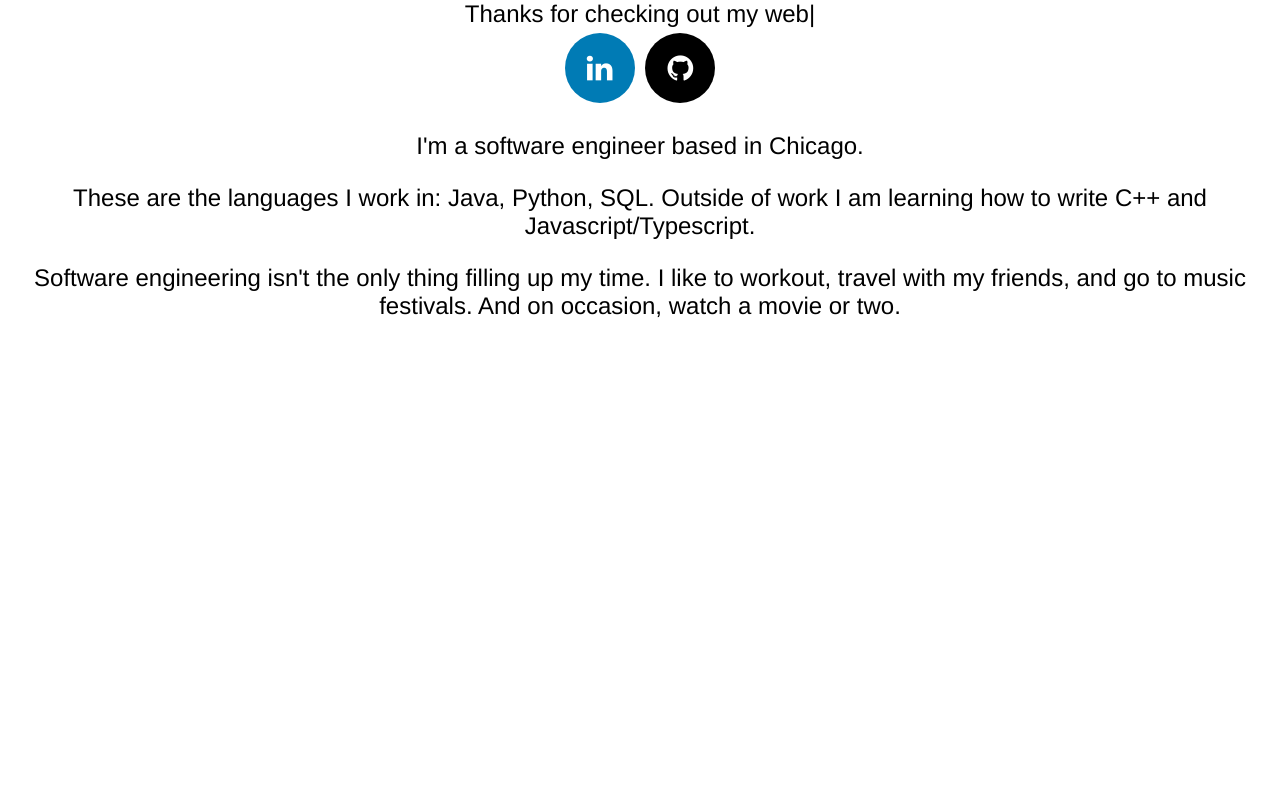
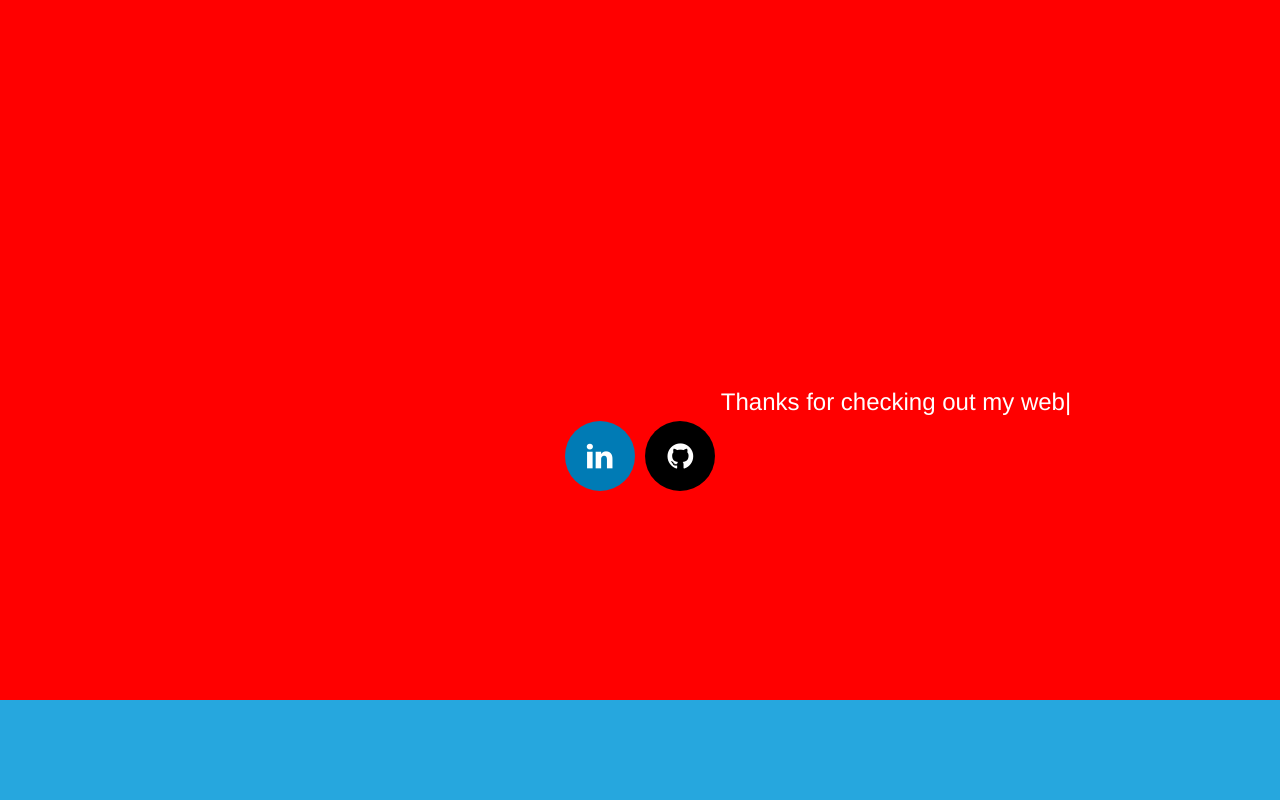
Before and after one commit to franznastor/franznastor.github.io, a plain HTML site: page index.html in a window 1280 px wide. Shown: the top 800 px of the page. Drawn offline with nearby package versions, Linux system fonts and the light colour scheme.

Commit message:
Added contact button + background styles for each section

```diff
--- a/index.html
+++ b/index.html
@@ -14,10 +14,8 @@
     <div class="greeting-message-wrapper">
       <!-- Element to contain animated typing -->
       <span id="element"></span>
-
       <!-- Load library from the CDN -->
       <script src="https://unpkg.com/typed.js@2.0.16/dist/typed.umd.js"></script>
-
       <!-- Setup and start animation! -->
       <script>
         var typed = new Typed(
@@ -59,8 +57,10 @@
         }
       </style>
 
-      <a href="https://www.linkedin.com/in/franz-luiric-nastor/" target="_blank" rel="noopener noreferrer" class="fa fa-linkedin"></a>
+      <a href="https://www.linkedin.com/in/franz-luiric-nastor/" target="_blank" rel="noopener noreferrer"
+        class="fa fa-linkedin"></a>
       <a href="https://github.com/franznastor" target="_blank" rel="noopener noreferrer" class="fa fa-github"></a>
+
     </div>
   </div>
 
@@ -75,11 +75,21 @@
   <div class="section interests-section">
     <div class="interests-section-text">
       <p class="interests-section-paragraph">
-          Software engineering isn't the only thing filling up my time. I like to workout,
-          travel with my friends, and go to music festivals. And on occasion, watch a movie or two.
+        Writing code and looking at screens isn't the only thing filling up my time. I like to workout,
+        travel with my friends, keep up with crypto/finance, and go to music festivals. And on occasion, watch a movie
+        or two.
       </p>
     </div>
   </div>
+
+  <div class="section contact-section">
+    <div class="contact-button-wrapper">
+      <a href="mailto:frnz.nstr@example.com" target="_top">
+        <button class="contact-button">Contact me</button>
+      </a>
+    </div>
+  </div>
+
 </body>
 
 </html>
--- a/styles.css
+++ b/styles.css
@@ -6,3 +6,86 @@ body {
     font-size: 24;
     background-color: white;
 }
+
+.section {
+    position: relative;
+    height: 550px;
+    text-align: center;
+    overflow: hidden;
+}
+
+.greeting-section {
+    height: 700px;
+    background-color: red;
+    background-size: cover;
+}
+
+.greeting-message-wrapper {
+    text-align: center;
+    position: relative;
+    color: white;
+    max-width: 700px;
+    padding: 388px 5% 0 45%;
+}
+
+.social-icons {
+    max-width: 800px;
+    margin: 0 auto;
+    padding: 388px 5% 0 45%;
+
+    font-size: 56px;
+}
+
+.bio-section {
+    background-color: #26a7de;
+}
+
+.bio-section-text {
+    margin: auto;
+    max-width: 800px;
+    padding: 200px 10px;
+}
+
+.bio-section-paragraph {
+    margin: 0;
+}
+
+.interests-section {
+    background-color: black;
+}
+
+.interests-section-text {
+    color: white;
+    margin: 0 auto;
+    max-width: 800px;
+    padding: 0 10px;
+}
+
+.interests-section-paragraph {
+    position: relative;
+    top: 230px;
+    margin: auto;
+}
+
+.contact-section {
+    background-color: #1ABC9C;
+}
+
+.contact-button {
+    color: black;
+    height: 100px;
+    width: 200px;
+    border: 5px solid white;
+    border-radius: 50px;
+    background-color: whitesmoke;
+    margin-top: 225px;
+    font-size: 20px;
+}
+
+.contact-button:hover {
+    background-color: lightgray;
+}
+
+.contact-button:active {
+    background-color: #C1C1C1;
+}
```
Lines whose indentation alone changed are shown as unchanged.
